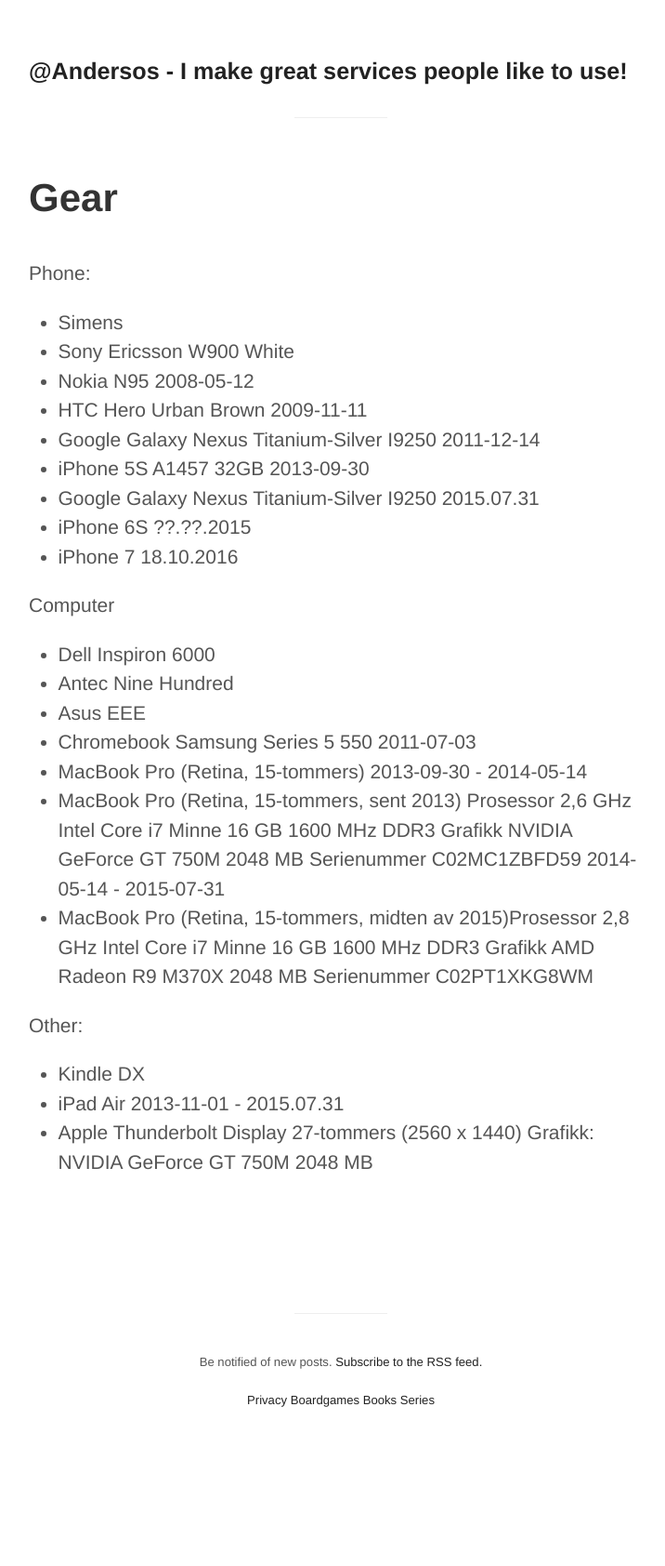
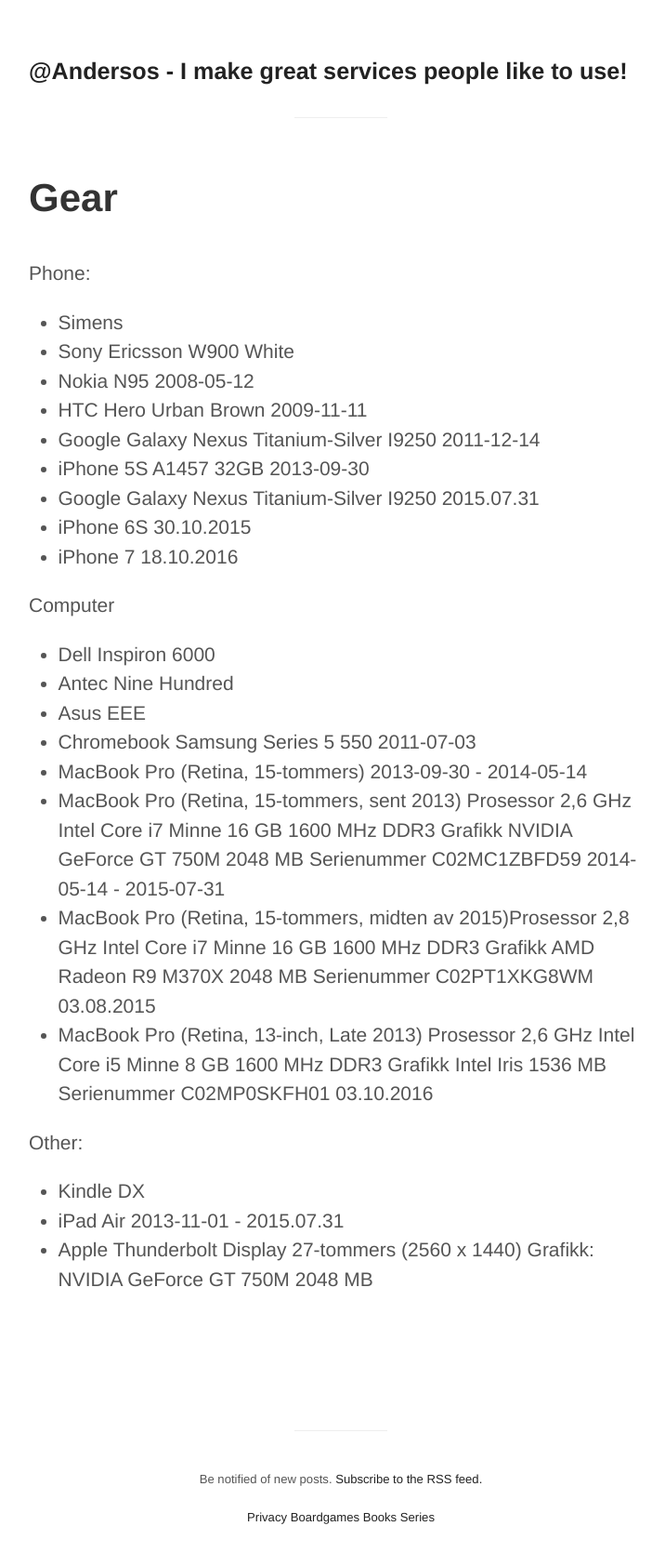
Before and after one commit to Andersos/andersos.net, a Jekyll site: the page built from pages/gear.md, in a window 1280 px wide. Shown: the whole page at 93% size, without its empty margins (273-989 px from the left). Built offline with Jekyll 4.4.1, drawn with Linux system fonts in a browser that asks for light colours; before the commit the page ends 1558 px from its top, so only the background shows below that.

Commit message:
Update gear.md

```diff
--- a/pages/gear.md
+++ b/pages/gear.md
@@ -12,7 +12,7 @@
 - Google Galaxy Nexus Titanium-Silver I9250 2011-12-14
 - iPhone 5S A1457 32GB 2013-09-30
 - Google Galaxy Nexus Titanium-Silver I9250 2015.07.31
-- iPhone 6S ??.??.2015
+- iPhone 6S 30.10.2015
 - iPhone 7 18.10.2016
 
 Computer
@@ -22,7 +22,8 @@
 - Chromebook Samsung Series 5 550 2011-07-03
 - MacBook Pro (Retina, 15-tommers) 2013-09-30 - 2014-05-14
 - MacBook Pro (Retina, 15-tommers, sent 2013) Prosessor 2,6 GHz Intel Core i7 Minne 16 GB 1600 MHz DDR3 Grafikk NVIDIA GeForce GT 750M 2048 MB Serienummer C02MC1ZBFD59 2014-05-14 - 2015-07-31
-- MacBook Pro (Retina, 15-tommers, midten av 2015)Prosessor 2,8 GHz Intel Core i7 Minne 16 GB 1600 MHz DDR3 Grafikk AMD Radeon R9 M370X 2048 MB Serienummer C02PT1XKG8WM
+- MacBook Pro (Retina, 15-tommers, midten av 2015)Prosessor 2,8 GHz Intel Core i7 Minne 16 GB 1600 MHz DDR3 Grafikk AMD Radeon R9 M370X 2048 MB Serienummer C02PT1XKG8WM 03.08.2015
+- MacBook Pro (Retina, 13-inch, Late 2013) Prosessor 2,6 GHz Intel Core i5 Minne 8 GB 1600 MHz DDR3 Grafikk Intel Iris 1536 MB Serienummer C02MP0SKFH01 03.10.2016
 
 Other:
 - Kindle DX
```
